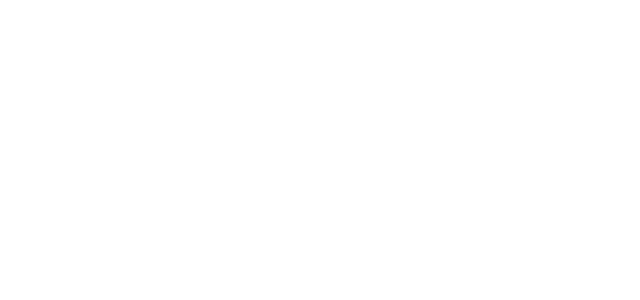
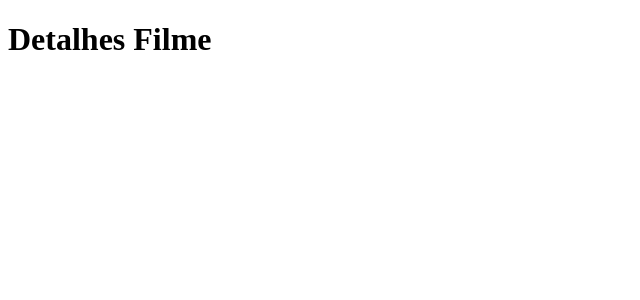
Before and after one commit to vitorfelipedev/thefilmeguide, a React (Vite) app: page /movie/1 in a window 1280 px wide. Shown: the top 300 px of the page, without its empty margins (0-640 px from the left). Built offline with nearby package versions, Linux system fonts and the light colour scheme.

Commit message:
feat: config router pages

```diff
--- a/src/App.jsx
+++ b/src/App.jsx
@@ -1,7 +1,23 @@
-import React from 'react';
+import { createBrowserRouter, RouterProvider } from 'react-router-dom';
+import Home from './pages/Home';
+import Search from './pages/Search';
+import MovieDetails from './pages/MovieDetails';
+import SerieDetails from './pages/SerieDetails';
+import NotFound from './pages/NotFound';
+
+const router = createBrowserRouter([
+  {
+    path: '/',
+    element: <Home />,
+  },
+  { path: '/search', element: <Search /> },
+  { path: '/movie/:id', element: <MovieDetails /> },
+  { path: '/serie/:id', element: <SerieDetails /> },
+  { path: '*', element: <NotFound /> },
+]);
 
 const App = () => {
-  return <div></div>;
+  return <RouterProvider router={router} />;
 };
 
 export default App;
--- a/src/main.jsx
+++ b/src/main.jsx
@@ -1,9 +1,4 @@
-import { StrictMode } from 'react';
 import { createRoot } from 'react-dom/client';
 import App from './App.jsx';
 
-createRoot(document.getElementById('root')).render(
-  <StrictMode>
-    <App />
-  </StrictMode>,
-);
+createRoot(document.getElementById('root')).render(<App />);
--- /dev/null
+++ b/src/pages/Home.jsx
@@ -0,0 +1,7 @@
+import React from 'react';
+
+const Home = () => {
+  return <h1>HOME</h1>;
+};
+
+export default Home;
--- /dev/null
+++ b/src/pages/MovieDetails.jsx
@@ -0,0 +1,7 @@
+import React from 'react';
+
+const MovieDetails = () => {
+  return <h1>Detalhes Filme</h1>;
+};
+
+export default MovieDetails;
--- /dev/null
+++ b/src/pages/NotFound.jsx
@@ -0,0 +1,7 @@
+import React from 'react';
+
+const NotFound = () => {
+  return <h1>Página Não Encotrada - Erro 404</h1>;
+};
+
+export default NotFound;
--- /dev/null
+++ b/src/pages/Search.jsx
@@ -0,0 +1,7 @@
+import React from 'react';
+
+const Search = () => {
+  return <h1>Movie/Serie Search</h1>;
+};
+
+export default Search;
--- /dev/null
+++ b/src/pages/SerieDetails.jsx
@@ -0,0 +1,7 @@
+import React from 'react';
+
+const SerieDetails = () => {
+  return <h1>Detalhe Serie</h1>;
+};
+
+export default SerieDetails;
```
